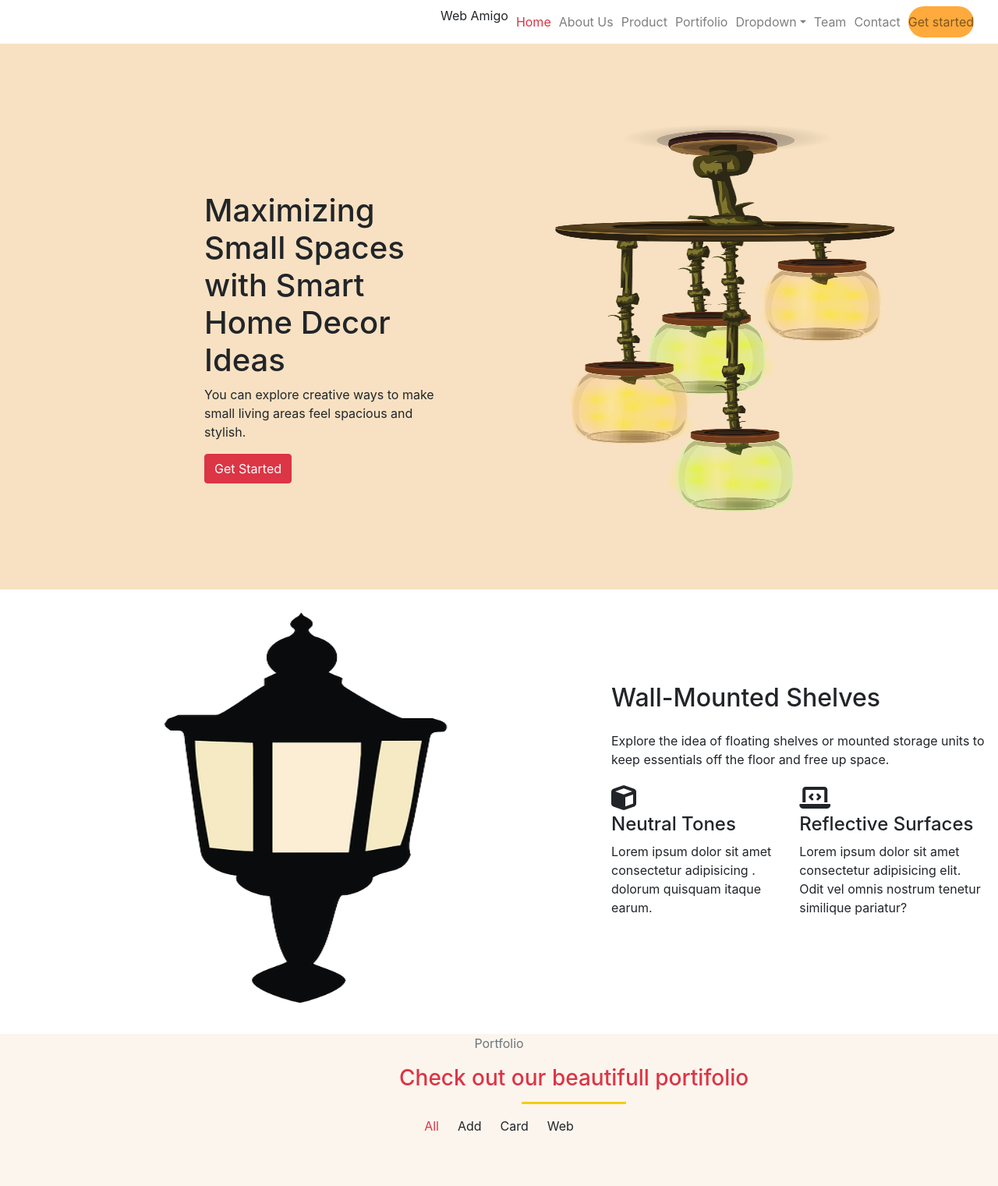
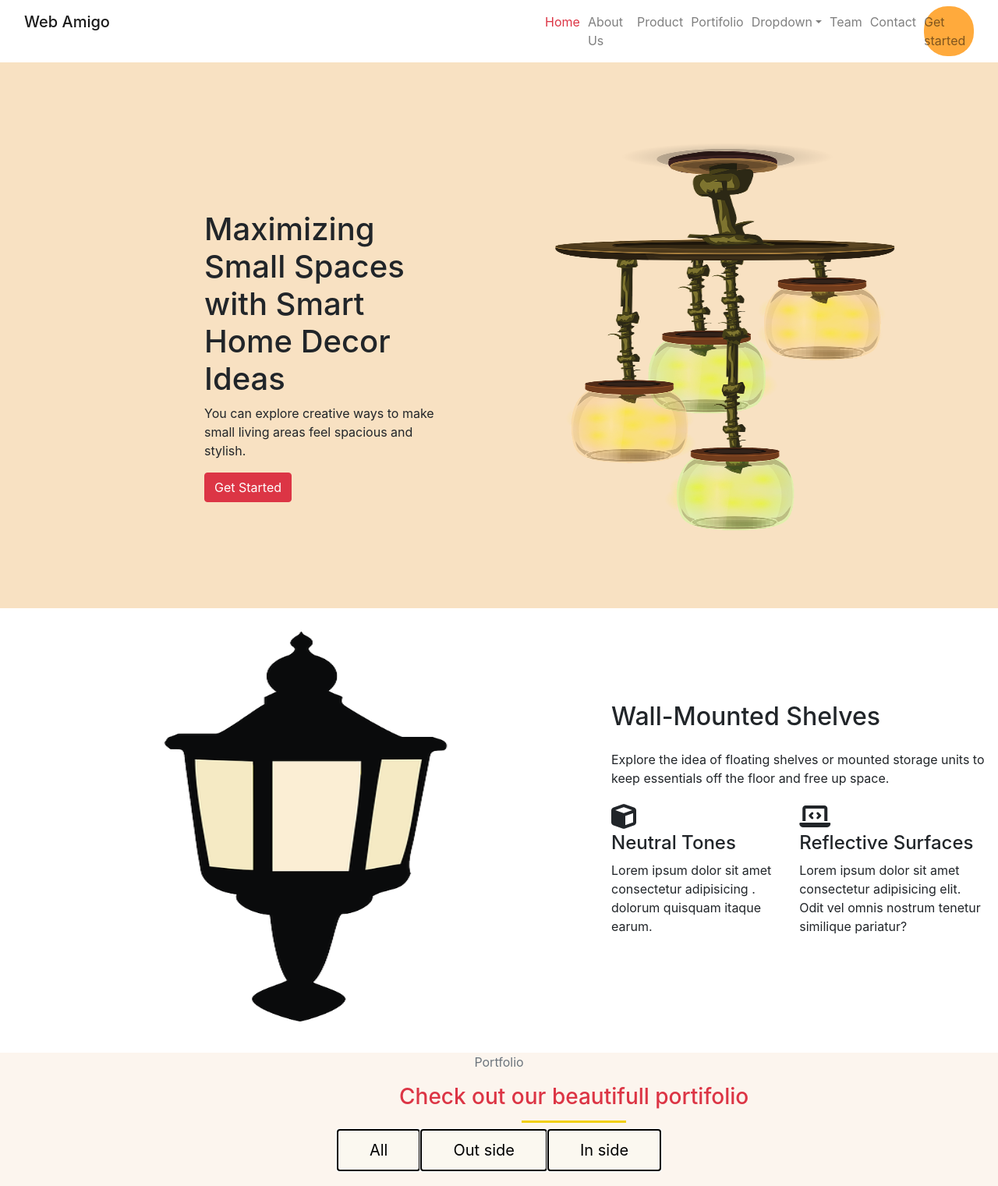
Before and after one commit to Dushy-uki/Assignment4, a plain HTML site: page index.html in a window 1280 px wide. Shown: the top 1521 px of the page at 78% size. Drawn offline with nearby package versions, Linux system fonts and the light colour scheme.

Commit message:
java script added

```diff
--- a/Assets/Style.css
+++ b/Assets/Style.css
@@ -84,5 +84,15 @@ h3{
     gap: 30px;
     flex-wrap: wrap;
     justify-content: center;
-    margin-top: 70px;
+    margin-top: 60px;
 }
+.btn1{
+    padding: 10px 40px;
+    background-color:rgba(252, 250, 243, 0.616);
+    font-size: 20px;
+    outline: auto;
+}
+.active, .btn1:hover:hover {
+    background-color:rgb(255, 86, 86);
+    color: white;
+}
--- a/index.html
+++ b/index.html
@@ -15,8 +15,8 @@
         <!--section1-->
         <div class="navbar navbar-expand-  navbar-light">
             <div class="container-fluid" >
-                <ul class="navbar-nav justify-content-end flex-row d-flex" style="width: 100%; gap: 10px;>
-                    <h2 class="navbar-brand" style="align-self: flex-start; margin-right: 0%;">Web Amigo</h2>
+                <ul class="navbar-nav justify-content-end flex-row d-flex" style="width: 100%; gap: 10px;">
+                    <h2 class="navbar-brand" style="align-self: flex-start; margin-right: 45%;">Web Amigo</h2>
                     <li class="nav-item1">
                       <a class="nav-link text-danger" href="#">Home</a>
                     </li>
@@ -91,13 +91,10 @@
           <div class="sec4" id="port">
             <p class="text-secondary" style="text-align: center; margin-top: 40px;">Portfolio</p>
             <h3 style="margin-left: 40%;" class="text-danger">Check out our beautifull portifolio</h3>
-            <div class="d-flex justify-content-center" >
-              <ul class="nav nav-pills " role="tablist">
-                <li><p class="text-danger mt-4">All</p></li>
-                <li><p class="ml-4 mt-4">Add</p></li>
-                <li><p class="ml-4 mt-4">Card</p></li>
-                <li><p class="ml-4 mt-4">Web</p></li>
-              </ul>
+            <div class="d-flex justify-content-center mt-4" id="button" >
+              <button class="btn1">All</button>
+              <button class="btn1">Out side</button>
+              <button class="btn1">In side</button>
             </div>
 
      <div class="imgbox" id="product">
@@ -176,5 +173,18 @@
         <footer style="margin-left: 10%;"><i class="material-icons" style="margin-top: 5px;">&#xe90c;</i>Copy right@ <b>2022</b>All right <b>Reserved</b><span style="margin-left: 60%;">Decigned by:uki</span><img src="./Assets/image/up-arrow.png" style="width: 25px; height: 25px; margin-left: 10%;"></footer>
       </div>
 
+
+      <script>
+        var header = document.getElementById("button");
+        var btns = header.getElementsByClassName("btn");
+        for (var i = 0; i < btns.length; i++) {
+          btns[i].addEventListener("click", function() {
+          var current = document.getElementsByClassName("active");
+          current[0].className = current[0].className.replace(" active", "");
+          this.className += " active";
+          });
+        }
+        </script>
+
       </body>
 </html>
```
Also changed, not shown: product.html (+2 -2 lines).
